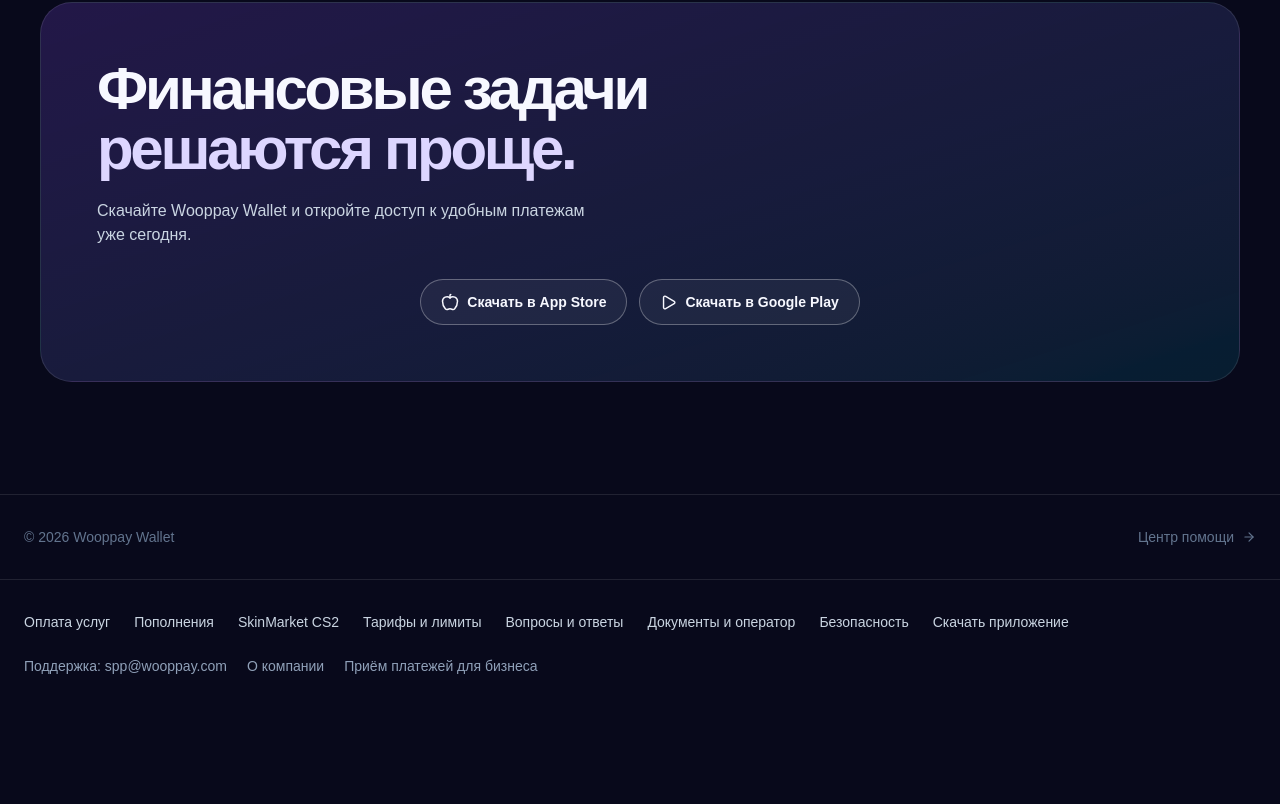
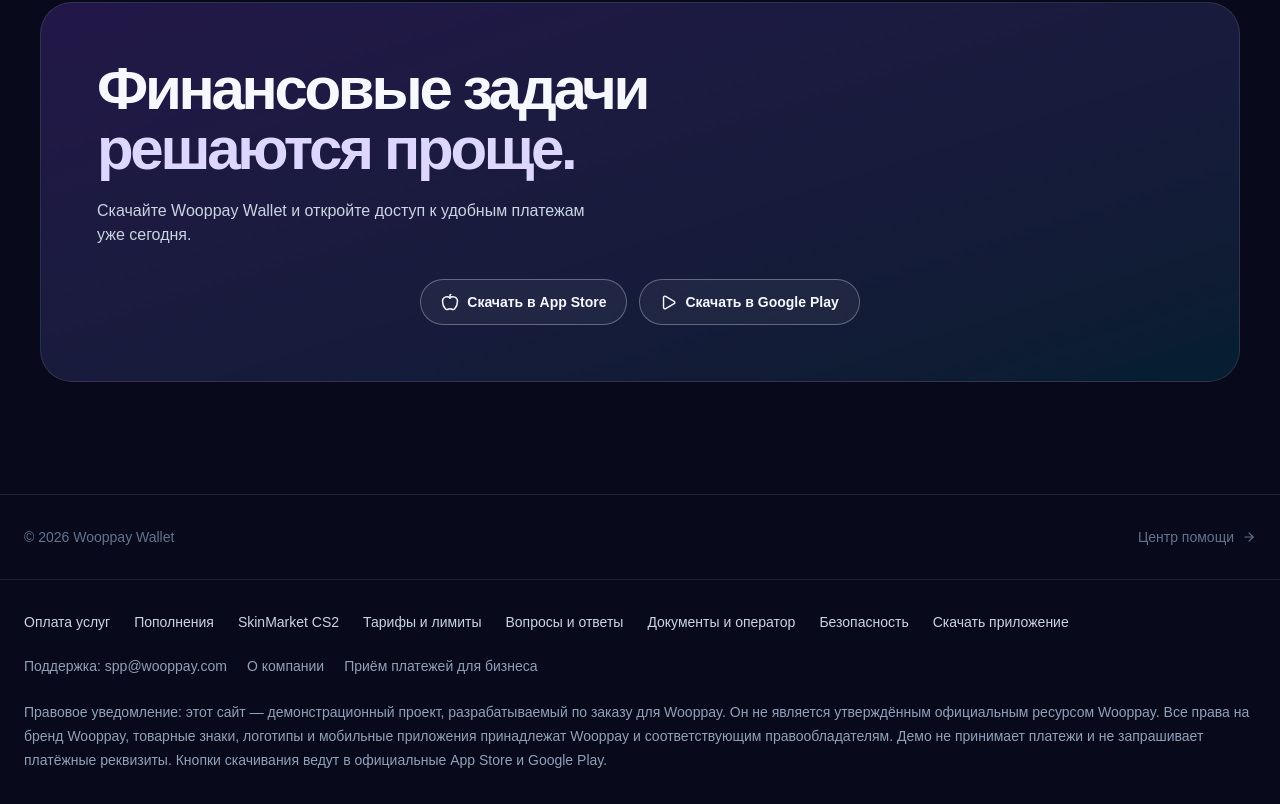
Before and after one commit to cByteRun/wooppay-wallet-web, a Next.js app: page / in a window 1280 px wide. Shown: the part 2431-3235 px from the top of the page. Before the commit the page ends 3139 px from the top, so only its background shows below. Built offline with nearby package versions, Linux system fonts and the light colour scheme; no server answers.

Commit message:
docs: disclose commissioned Wooppay demo and brand rights

```diff
--- a/app/layout.tsx
+++ b/app/layout.tsx
@@ -13,5 +13,5 @@
   other: { 'apple-itunes-app': 'app-id=913826829' },
 }
 export default function RootLayout({ children }: Readonly<{ children: React.ReactNode }>) {
-  return <html lang="ru-KZ"><body><StructuredData data={walletSchema} />{children}<footer className="border-t border-white/10 px-6 py-8"><nav aria-label="Разделы сайта" className="mx-auto flex max-w-7xl flex-wrap gap-6 text-sm text-slate-300">{[['/payments','Оплата услуг'],['/transfers','Пополнения'],['/skinmarket','SkinMarket CS2'],['/tariffs','Тарифы и лимиты'],['/faq','Вопросы и ответы'],['/documents','Документы и оператор'],['/security','Безопасность'],['/download','Скачать приложение']].map(([href,label]) => <Link key={href} href={href}>{label}</Link>)}</nav><div className="mx-auto mt-6 flex max-w-7xl flex-wrap gap-5 text-sm text-slate-400"><a href={OFFICIAL.supportEmail}>Поддержка: spp@wooppay.com</a><a href={OFFICIAL.company}>О компании</a><a href={OFFICIAL.business}>Приём платежей для бизнеса</a></div></footer></body></html>
+  return <html lang="ru-KZ"><body><StructuredData data={walletSchema} />{children}<footer className="border-t border-white/10 px-6 py-8"><nav aria-label="Разделы сайта" className="mx-auto flex max-w-7xl flex-wrap gap-6 text-sm text-slate-300">{[['/payments','Оплата услуг'],['/transfers','Пополнения'],['/skinmarket','SkinMarket CS2'],['/tariffs','Тарифы и лимиты'],['/faq','Вопросы и ответы'],['/documents','Документы и оператор'],['/security','Безопасность'],['/download','Скачать приложение']].map(([href,label]) => <Link key={href} href={href}>{label}</Link>)}</nav><div className="mx-auto mt-6 flex max-w-7xl flex-wrap gap-5 text-sm text-slate-400"><a href={OFFICIAL.supportEmail}>Поддержка: spp@wooppay.com</a><a href={OFFICIAL.company}>О компании</a><a href={OFFICIAL.business}>Приём платежей для бизнеса</a></div><p className="mx-auto mt-6 max-w-7xl text-sm leading-6 text-slate-400">Правовое уведомление: этот сайт — демонстрационный проект, разрабатываемый по заказу для Wooppay. Он не является утверждённым официальным ресурсом Wooppay. Все права на бренд Wooppay, товарные знаки, логотипы и мобильные приложения принадлежат Wooppay и соответствующим правообладателям. Демо не принимает платежи и не запрашивает платёжные реквизиты. Кнопки скачивания ведут в официальные App Store и Google Play.</p></footer></body></html>
 }
```
Also changed, not shown: 2 other files (tests, documents, lock files or other folders).
